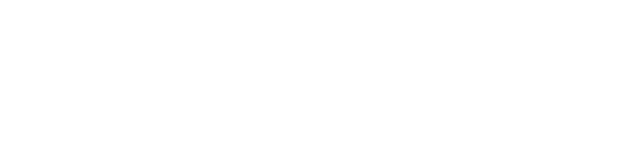
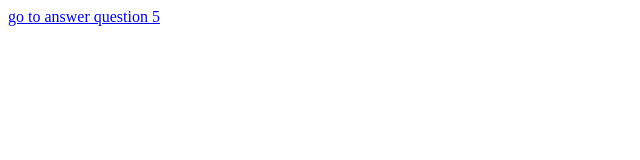
Before and after one commit to nikfarsaber/HW8-maktab81, a plain HTML site: page index.html in a window 1280 px wide. Shown: the whole page, without its empty margins (0-640 px from the left). Drawn offline with Linux system fonts and the light colour scheme.

Commit message:
create link for answer5

```diff
--- a/index.html
+++ b/index.html
@@ -7,6 +7,7 @@
     <title>Document</title>
   </head>
   <body>
+    <a href="Answer5.html">go to answer question 5</a>
     <script src="script.js"></script>
   </body>
 </html>
```
